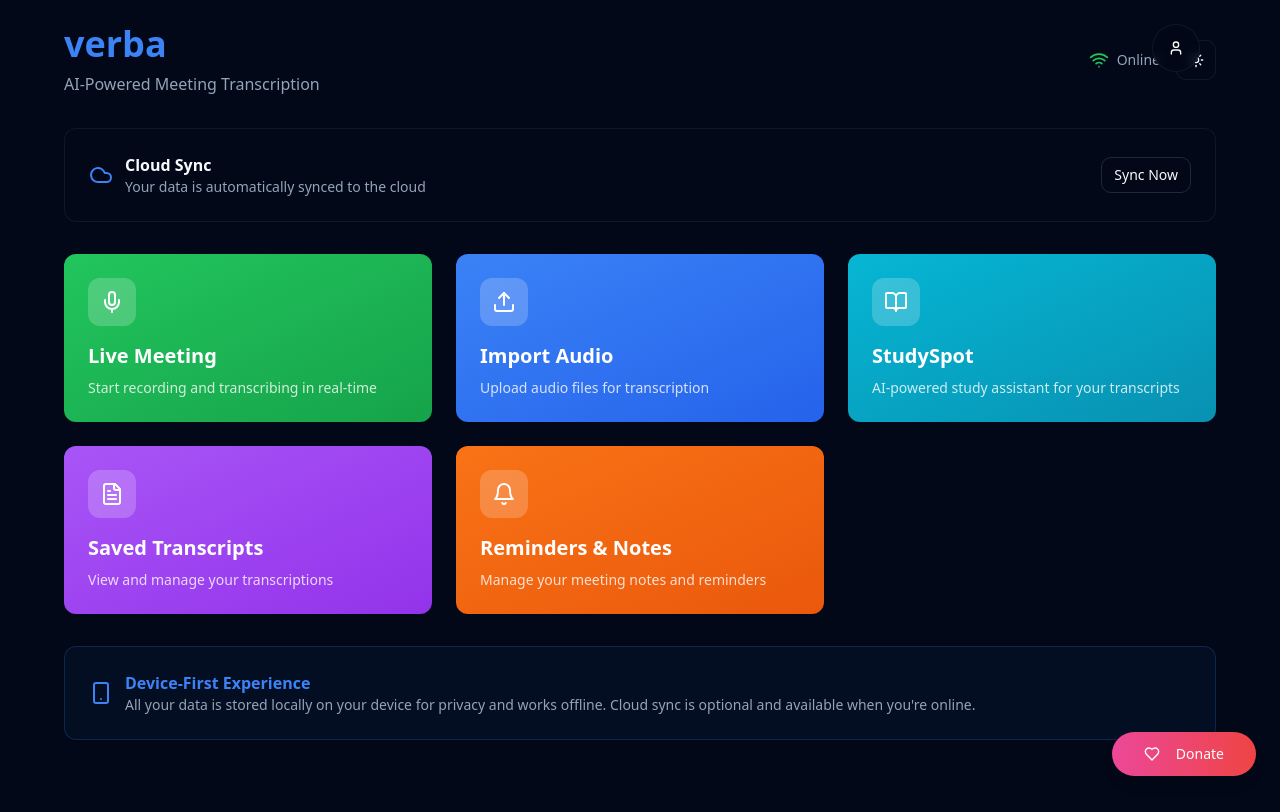
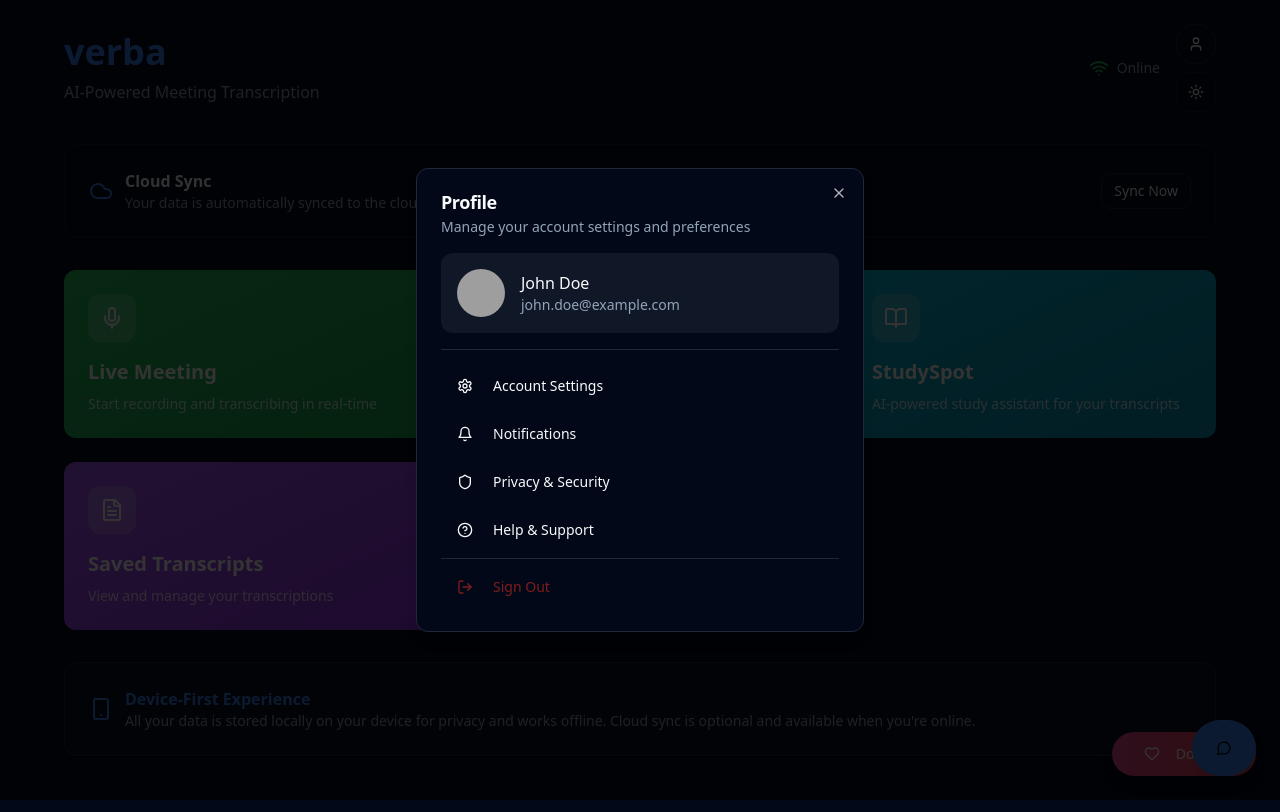
Before and after one commit to OP-88/Verba.devops, a React (Vite) app: page / in a window 1280 px wide. Both pictures are taken after a click on the button "Profile". Built offline with nearby package versions, Linux system fonts and the light colour scheme; grey boxes are pictures that could not be loaded.

Commit message:
Refactor AI assistant and profile button
Enclose the AI assistant in a chat-like area, similar to Meta's integration in WhatsApp. Make the profile button functional and position it above the light/dark mode toggle.

```diff
--- a/src/components/Dashboard.tsx
+++ b/src/components/Dashboard.tsx
@@ -4,6 +4,8 @@ import DashboardCard from './DashboardCard';
 import { ThemeToggle } from './ThemeToggle';
 import SyncToCloudSection from './SyncToCloudSection';
 import DeviceFirstMessage from './DeviceFirstMessage';
+import ProfileButton from './ProfileButton';
+import FloatingAIChat from './FloatingAIChat';
 
 interface DashboardProps {
   onNavigate: (page: string) => void;
@@ -79,7 +81,10 @@ const Dashboard: React.FC<DashboardProps> = ({ onNavigate, isOnline }) => {
               </span>
             </div>
 
-            <ThemeToggle />
+            <div className="flex flex-col items-center space-y-2">
+              <ProfileButton />
+              <ThemeToggle />
+            </div>
           </div>
         </div>
 
@@ -104,6 +109,9 @@ const Dashboard: React.FC<DashboardProps> = ({ onNavigate, isOnline }) => {
         {/* Device First Message - moved to bottom */}
         <DeviceFirstMessage />
       </div>
+
+      {/* Floating AI Chat */}
+      <FloatingAIChat />
     </div>
   );
 };
--- /dev/null
+++ b/src/components/FloatingAIChat.tsx
@@ -0,0 +1,70 @@
+import React, { useState } from 'react';
+import { MessageCircle, X } from 'lucide-react';
+import { Button } from '@/components/ui/button';
+import { Card } from '@/components/ui/card';
+import AIChatArea from './AIChatArea';
+import AIChatSidebar from './AIChatSidebar';
+
+const FloatingAIChat: React.FC = () => {
+  const [isOpen, setIsOpen] = useState(false);
+  const [showChatSidebar, setShowChatSidebar] = useState(false);
+
+  const handleSelectChat = (chatId: string) => {
+    console.log('Selected chat:', chatId);
+    setShowChatSidebar(false);
+  };
+
+  if (!isOpen) {
+    return (
+      <div className="fixed bottom-6 right-6 z-50">
+        <Button
+          onClick={() => setIsOpen(true)}
+          size="lg"
+          className="rounded-full w-14 h-14 bg-primary hover:bg-primary/90 shadow-lg hover:shadow-xl transition-all duration-200"
+        >
+          <MessageCircle className="h-6 w-6" />
+          <span className="sr-only">Open AI Chat</span>
+        </Button>
+      </div>
+    );
+  }
+
+  return (
+    <>
+      {/* Overlay */}
+      <div className="fixed inset-0 bg-black/20 z-40" onClick={() => setIsOpen(false)} />
+
+      {/* Chat Container */}
+      <div className="fixed bottom-6 right-6 z-50 w-96 h-[600px]">
+        <Card className="h-full flex flex-col shadow-2xl">
+          {/* Header */}
+          <div className="flex items-center justify-between p-3 border-b">
+            <h3 className="font-semibold text-sm">AI Assistant</h3>
+            <Button
+              variant="ghost"
+              size="sm"
+              onClick={() => setIsOpen(false)}
+              className="h-8 w-8 p-0"
+            >
+              <X className="h-4 w-4" />
+            </Button>
+          </div>
+
+          {/* Chat Area */}
+          <div className="flex-1 overflow-hidden">
+            <AIChatArea onShowSidebar={() => setShowChatSidebar(true)} />
+          </div>
+        </Card>
+      </div>
+
+      {/* AI Chat Sidebar */}
+      <AIChatSidebar
+        isOpen={showChatSidebar}
+        onClose={() => setShowChatSidebar(false)}
+        onSelectChat={handleSelectChat}
+      />
+    </>
+  );
+};
+
+export default FloatingAIChat;
--- a/src/components/ProfileButton.tsx
+++ b/src/components/ProfileButton.tsx
@@ -1,31 +1,32 @@
-import React from 'react';
+import React, { useState } from 'react';
 import { User } from 'lucide-react';
 import { Button } from '@/components/ui/button';
+import ProfileModal from './ProfileModal';
 
-interface ProfileButtonProps {
-  isVisible: boolean;
-}
+const ProfileButton: React.FC = () => {
+  const [isModalOpen, setIsModalOpen] = useState(false);
 
-const ProfileButton: React.FC<ProfileButtonProps> = ({ isVisible }) => {
   const handleProfileClick = () => {
-    // Implementation for profile functionality would go here
-    console.log('Profile clicked');
+    setIsModalOpen(true);
   };
 
-  if (!isVisible) return null;
-
   return (
-    <div className="fixed top-6 right-20 z-40">
+    <>
       <Button
         onClick={handleProfileClick}
         variant="outline"
         size="icon"
-        className="rounded-full w-12 h-12 bg-background/80 backdrop-blur-sm border-border/50 hover:bg-accent/50"
+        className="rounded-full w-10 h-10"
       >
-        <User className="h-5 w-5" />
+        <User className="h-4 w-4" />
         <span className="sr-only">Profile</span>
       </Button>
-    </div>
+
+      <ProfileModal
+        isOpen={isModalOpen}
+        onClose={() => setIsModalOpen(false)}
+      />
+    </>
   );
 };
 
--- /dev/null
+++ b/src/components/ProfileModal.tsx
@@ -0,0 +1,108 @@
+import React from 'react';
+import { User, Settings, LogOut, Bell, Shield, HelpCircle } from 'lucide-react';
+import {
+  Dialog,
+  DialogContent,
+  DialogDescription,
+  DialogHeader,
+  DialogTitle,
+} from '@/components/ui/dialog';
+import { Button } from '@/components/ui/button';
+import { Separator } from '@/components/ui/separator';
+import { Avatar, AvatarFallback, AvatarImage } from '@/components/ui/avatar';
+
+interface ProfileModalProps {
+  isOpen: boolean;
+  onClose: () => void;
+}
+
+const ProfileModal: React.FC<ProfileModalProps> = ({ isOpen, onClose }) => {
+  const handleAction = (action: string) => {
+    console.log(`Profile action: ${action}`);
+    // Here you would implement the actual functionality for each action
+    onClose();
+  };
+
+  return (
+    <Dialog open={isOpen} onOpenChange={onClose}>
+      <DialogContent className="sm:max-w-md">
+        <DialogHeader>
+          <DialogTitle>Profile</DialogTitle>
+          <DialogDescription>
+            Manage your account settings and preferences
+          </DialogDescription>
+        </DialogHeader>
+
+        <div className="space-y-4">
+          {/* User Info */}
+          <div className="flex items-center space-x-4 p-4 bg-accent/50 rounded-lg">
+            <Avatar className="h-12 w-12">
+              <AvatarImage src="/placeholder-avatar.jpg" alt="User Avatar" />
+              <AvatarFallback>
+                <User className="h-6 w-6" />
+              </AvatarFallback>
+            </Avatar>
+            <div>
+              <h3 className="font-medium">John Doe</h3>
+              <p className="text-sm text-muted-foreground">john.doe@example.com</p>
+            </div>
+          </div>
+
+          <Separator />
+
+          {/* Actions */}
+          <div className="space-y-2">
+            <Button
+              variant="ghost"
+              className="w-full justify-start"
+              onClick={() => handleAction('settings')}
+            >
+              <Settings className="h-4 w-4 mr-3" />
+              Account Settings
+            </Button>
+
+            <Button
+              variant="ghost"
+              className="w-full justify-start"
+              onClick={() => handleAction('notifications')}
+            >
+              <Bell className="h-4 w-4 mr-3" />
+              Notifications
+            </Button>
+
+            <Button
+              variant="ghost"
+              className="w-full justify-start"
+              onClick={() => handleAction('privacy')}
+            >
+              <Shield className="h-4 w-4 mr-3" />
+              Privacy & Security
+            </Button>
+
+            <Button
+              variant="ghost"
+              className="w-full justify-start"
+              onClick={() => handleAction('help')}
+            >
+              <HelpCircle className="h-4 w-4 mr-3" />
+              Help & Support
+            </Button>
+
+            <Separator />
+
+            <Button
+              variant="ghost"
+              className="w-full justify-start text-destructive hover:text-destructive"
+              onClick={() => handleAction('logout')}
+            >
+              <LogOut className="h-4 w-4 mr-3" />
+              Sign Out
+            </Button>
+          </div>
+        </div>
+      </DialogContent>
+    </Dialog>
+  );
+};
+
+export default ProfileModal;
--- a/src/components/StudySpot.tsx
+++ b/src/components/StudySpot.tsx
@@ -221,9 +221,17 @@ const StudySpot: React.FC<StudySpotProps> = ({ onBack }) => {
             )}
           </div>
 
-          {/* Right Column - AI Chat */}
+          {/* Right Column - Study Resources */}
           <div className="lg:col-span-1">
-            <AIChatArea onShowSidebar={() => setShowChatSidebar(true)} />
+            <Card>
+              <CardContent className="p-8 text-center">
+                <MessageSquare className="h-12 w-12 mx-auto mb-4 text-muted-foreground" />
+                <p className="text-lg font-medium mb-2">Need Help?</p>
+                <p className="text-muted-foreground">
+                  Use the floating chat button to ask questions about your transcripts and get AI assistance
+                </p>
+              </CardContent>
+            </Card>
           </div>
         </div>
       </div>
--- a/src/pages/Index.tsx
+++ b/src/pages/Index.tsx
@@ -7,7 +7,6 @@ import SavedTranscripts from '@/components/SavedTranscripts';
 import RemindersNotes from '@/components/RemindersNotes';
 import StudySpot from '@/components/StudySpot';
 import DonateButton from '@/components/DonateButton';
-import ProfileButton from '@/components/ProfileButton';
 
 const Index = () => {
   const [showSplash, setShowSplash] = useState(true);
@@ -44,7 +43,6 @@ const Index = () => {
 
   return (
     <>
-      <ProfileButton isVisible={currentPage === 'dashboard'} />
       <DonateButton />
 
       {(() => {
```
